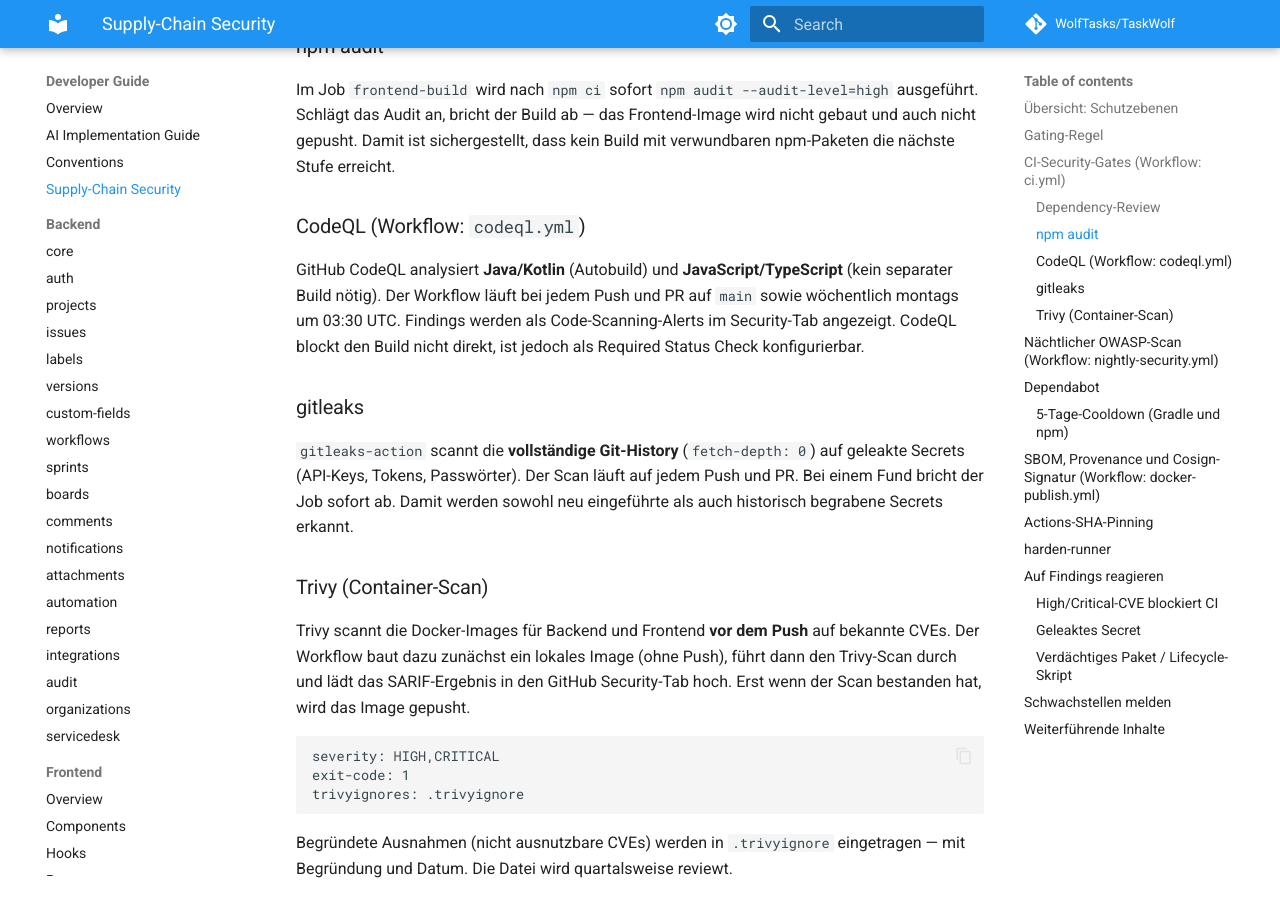
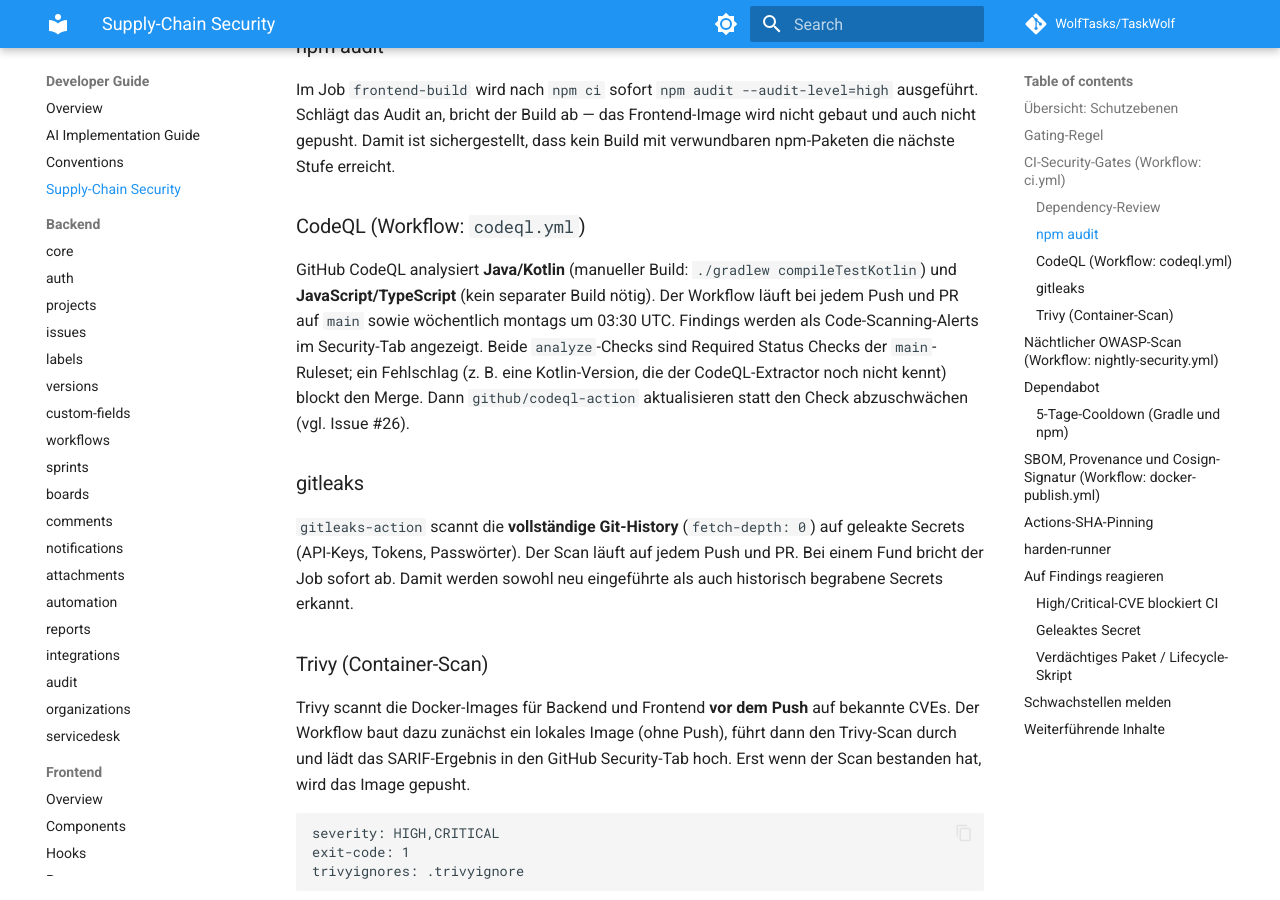
Before and after one commit to WolfTasks/TaskWolf, an MkDocs documentation site: the page built from mkdocs/developer-guide/supply-chain-security.md, in a window 1280 px wide and 900 px high, scrolled down 1795 px. Built offline with MkDocs 1.6.1 and Material for MkDocs 9.7.7, drawn with Linux system fonts in a browser that asks for light colours; comment, search, counter and statistics services are not loaded.

Commit message:
ci(codeql): make the java-kotlin analysis blocking again (#180)
CodeQL CLI 2.27.3 (codeql-action 4.39.0) extracts Kotlin 2.4.21: no
"Kotlin version too recent" error on main, and the uploaded java-kotlin
analysis carries a finding in a .kt file, so it analyses real Kotlin
code. Drop the temporary continue-on-error on the build and analyze
steps. Docs: manual build mode, both analyze checks are required.

Closes #26

Co-authored-by: Wolfgang Kozian <kozian.wolfgang@gmail.com>
Co-authored-by: Claude Opus 5.5 <noreply@anthropic.com>

```diff
--- a/mkdocs/developer-guide/supply-chain-security.md
+++ b/mkdocs/developer-guide/supply-chain-security.md
@@ -63,11 +63,12 @@ verwundbaren npm-Paketen die nächste Stufe erreicht.
 
 ### CodeQL (Workflow: `codeql.yml`)
 
-GitHub CodeQL analysiert **Java/Kotlin** (Autobuild) und **JavaScript/TypeScript**
-(kein separater Build nötig). Der Workflow läuft bei jedem Push und PR auf `main`
+GitHub CodeQL analysiert **Java/Kotlin** (manueller Build: `./gradlew compileTestKotlin`) und
+**JavaScript/TypeScript** (kein separater Build nötig). Der Workflow läuft bei jedem Push und PR auf `main`
 sowie wöchentlich montags um 03:30 UTC. Findings werden als Code-Scanning-Alerts
-im Security-Tab angezeigt. CodeQL blockt den Build nicht direkt, ist jedoch als
-Required Status Check konfigurierbar.
+im Security-Tab angezeigt. Beide `analyze`-Checks sind Required Status Checks der `main`-Ruleset; ein
+Fehlschlag (z. B. eine Kotlin-Version, die der CodeQL-Extractor noch nicht kennt) blockt den Merge.
+Dann `github/codeql-action` aktualisieren statt den Check abzuschwächen (vgl. Issue #26).
 
 ### gitleaks
 
```
Also changed, not shown: 1 other file.
